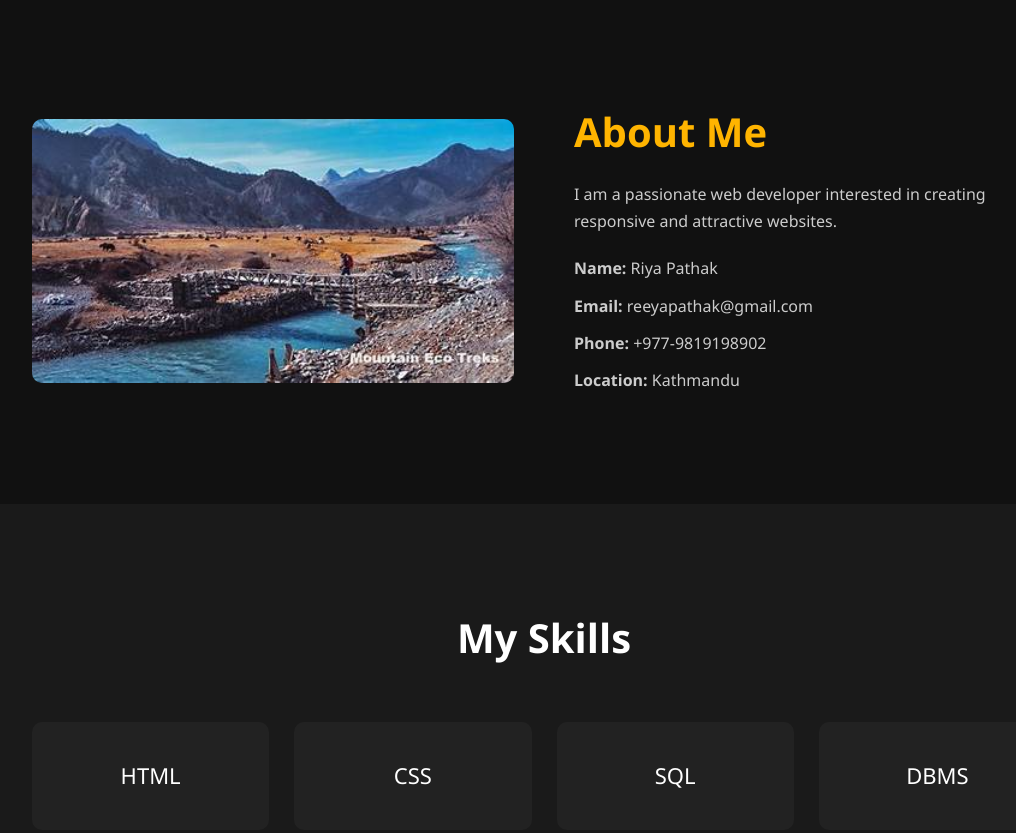
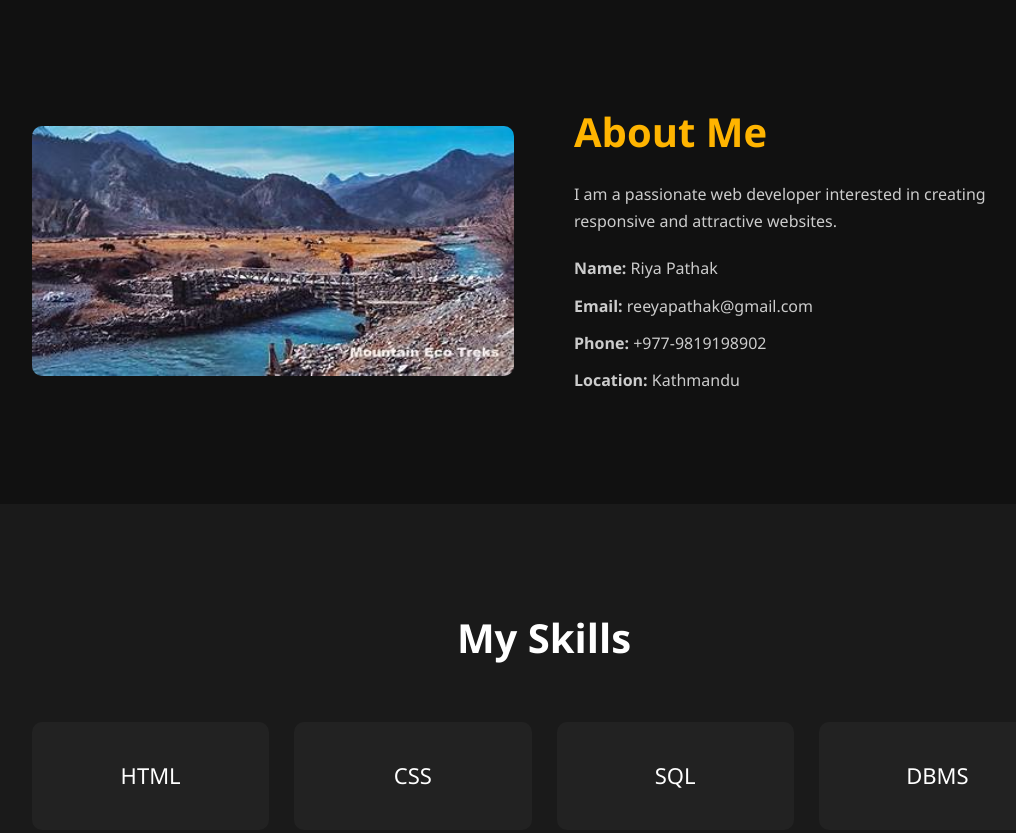
Before and after one commit to reeyapathak/portfolio-project, a plain HTML site: page index.html in a window 1280 px wide. Shown: the part 802-1635 px from the top of the page, without its empty margins (96-1112 px from the left). Drawn offline with Linux system fonts and the light colour scheme.

Commit message:
adjust image height

```diff
--- a/mystyle.css
+++ b/mystyle.css
@@ -14,6 +14,8 @@ body{
 
 img{
     width:100%;
+    height:auto;
+    max-height:250px;
     display:block;
 }
 
```
